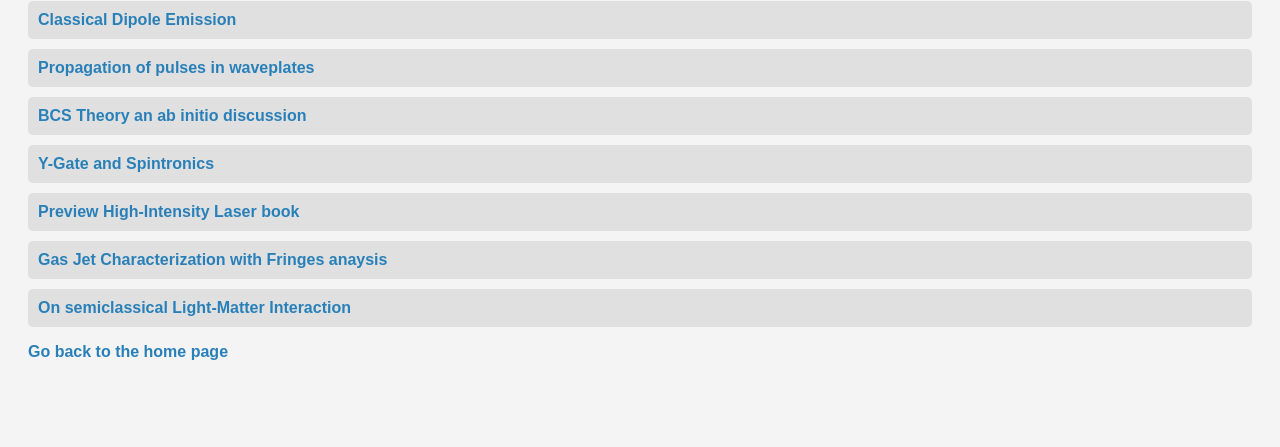
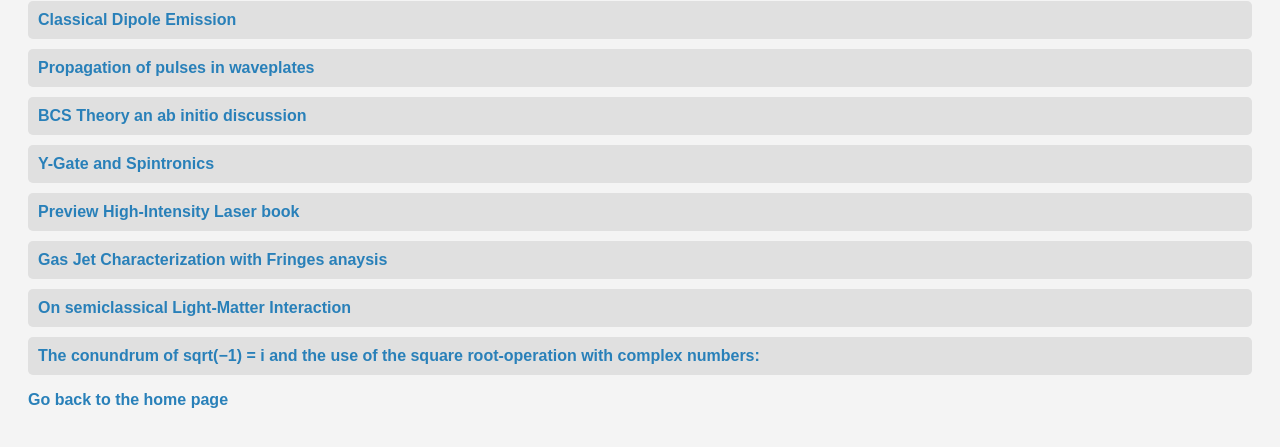
Before and after one commit to fedefirefox/fedefirefox.myquantumreality, a plain HTML site: page second.html in a window 1280 px wide. Shown: the part 107-554 px from the top of the page. Drawn offline with Linux system fonts and the light colour scheme.

Commit message:
Add paper

```diff
--- a/second.html
+++ b/second.html
@@ -42,6 +42,7 @@
      <li><a href="papers/hil.pdf" target="_blank">Preview High-Intensity Laser book</a></li>
      <li><a href="papers/gasjetcharacterization.pdf" target="_blank">Gas Jet Characterization with Fringes anaysis</a></li>
      <li><a href="papers/on-light-matter-quantum-interaction.pdf" target="_blank">On semiclassical Light-Matter Interaction</a></li>
+     <li><a href="papers/i__imaginary_units.pdf" target="_blank">The conundrum of sqrt(−1) = i and the use of the square root-operation with complex numbers:</a></li>
     </ul>
     <a href="index.html">Go back to the home page</a>
 </body>
```
Also changed, not shown: 1 other file.
